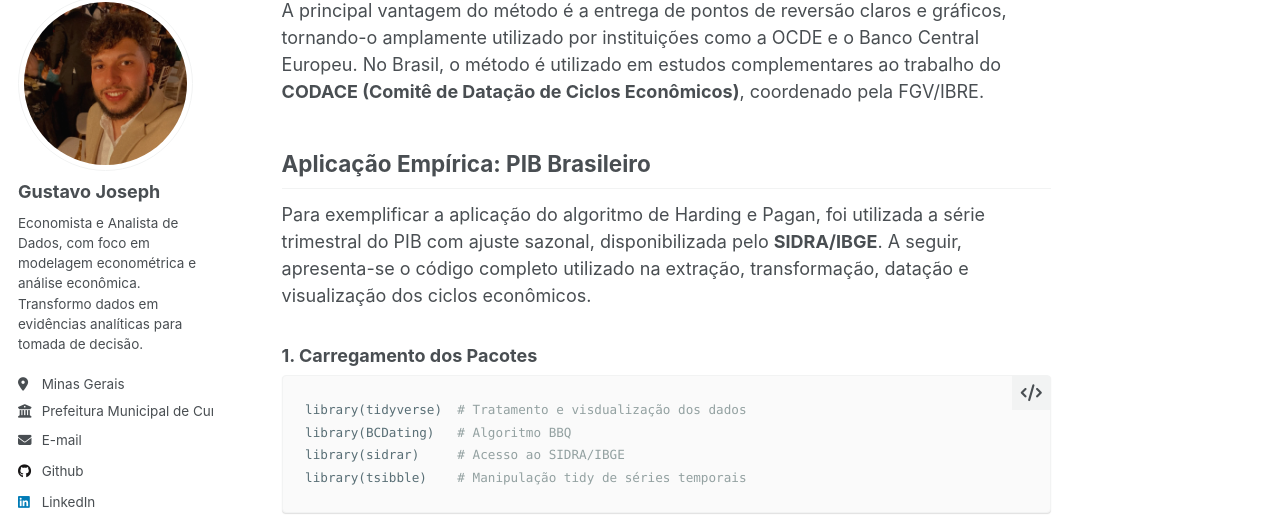
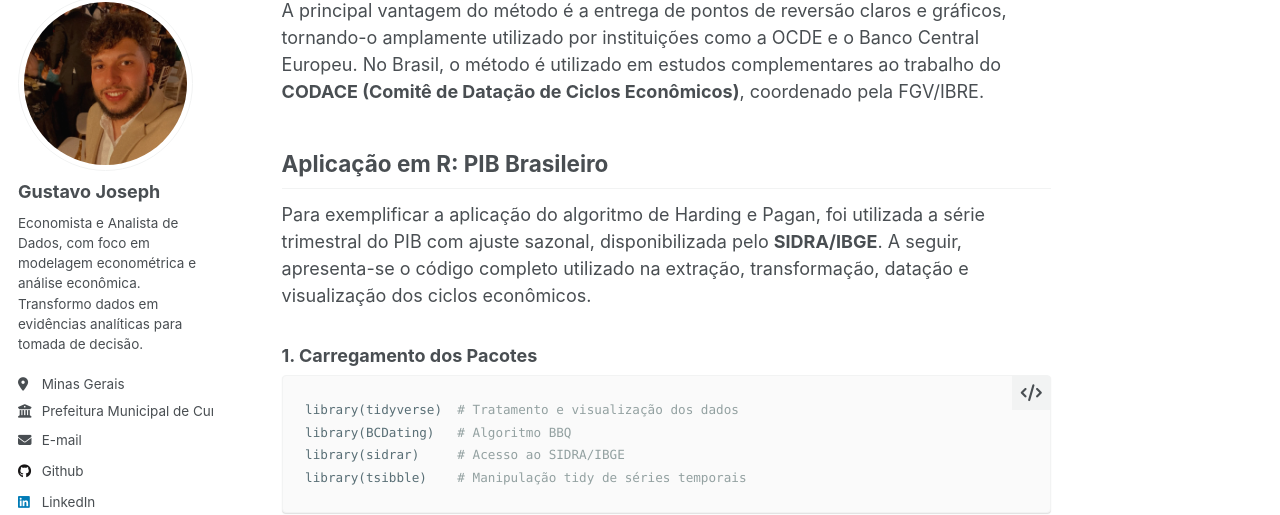
Before and after one commit to gustavojoseph/gustavojoseph.github.io, a Jekyll site: the page built from _portfolio/portfolio-1.md, in a window 1280 px wide and 900 px high, scrolled down 919 px. Shown: the part 110-625 px from the top of the window. Built offline with Jekyll 4.4.1, drawn with Linux system fonts in a browser that asks for light colours.

Commit message:
Update portfolio-1.md

````diff
--- a/_portfolio/portfolio-1.md
+++ b/_portfolio/portfolio-1.md
@@ -14,13 +14,13 @@ Embora existam diversas abordagens para a identificação e a datação dos cicl
 
 A principal vantagem do método é a entrega de pontos de reversão claros e gráficos, tornando-o amplamente utilizado por instituições como a OCDE e o Banco Central Europeu. No Brasil, o método é utilizado em estudos complementares ao trabalho do **CODACE (Comitê de Datação de Ciclos Econômicos)**, coordenado pela FGV/IBRE.
 
-## Aplicação Empírica: PIB Brasileiro
+## Aplicação em R: PIB Brasileiro
 
 Para exemplificar a aplicação do algoritmo de Harding e Pagan, foi utilizada a série trimestral do PIB com ajuste sazonal, disponibilizada pelo **SIDRA/IBGE**. A seguir, apresenta-se o código completo utilizado na extração, transformação, datação e visualização dos ciclos econômicos.
 
 ### 1. Carregamento dos Pacotes
 ```R
-library(tidyverse)  # Tratamento e visdualização dos dados
+library(tidyverse)  # Tratamento e visualização dos dados
 library(BCDating)   # Algoritmo BBQ
 library(sidrar)     # Acesso ao SIDRA/IBGE
 library(tsibble)    # Manipulação tidy de séries temporais
````
